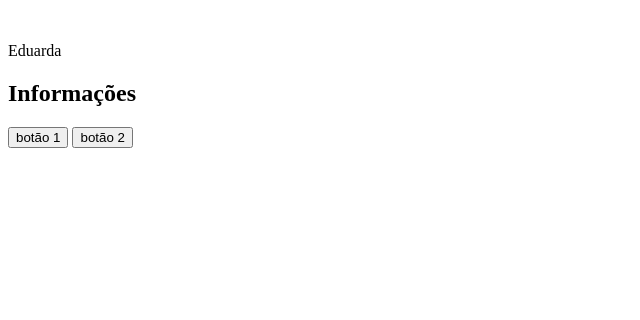
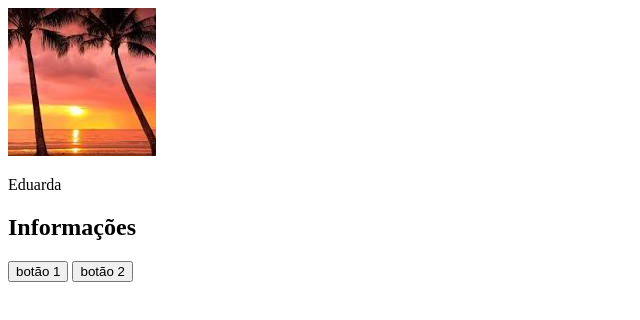
Before and after one commit to dudacfranco/Primeira-Pagina, a plain HTML site: page index.html in a window 1280 px wide. Shown: the whole page, without its empty margins (0-640 px from the left). Drawn offline with Linux system fonts and the light colour scheme.

Commit message:
segunda alteração

```diff
--- a/index.html
+++ b/index.html
@@ -11,7 +11,7 @@
         </header>
     <main>
             <section>
-                <img src="" alt="">
+                <img src="foto1.jpeg" alt="">
                 <p>Eduarda</p>
             </section>
         <section>
```
Also changed, not shown: foto1.jpeg (added).
